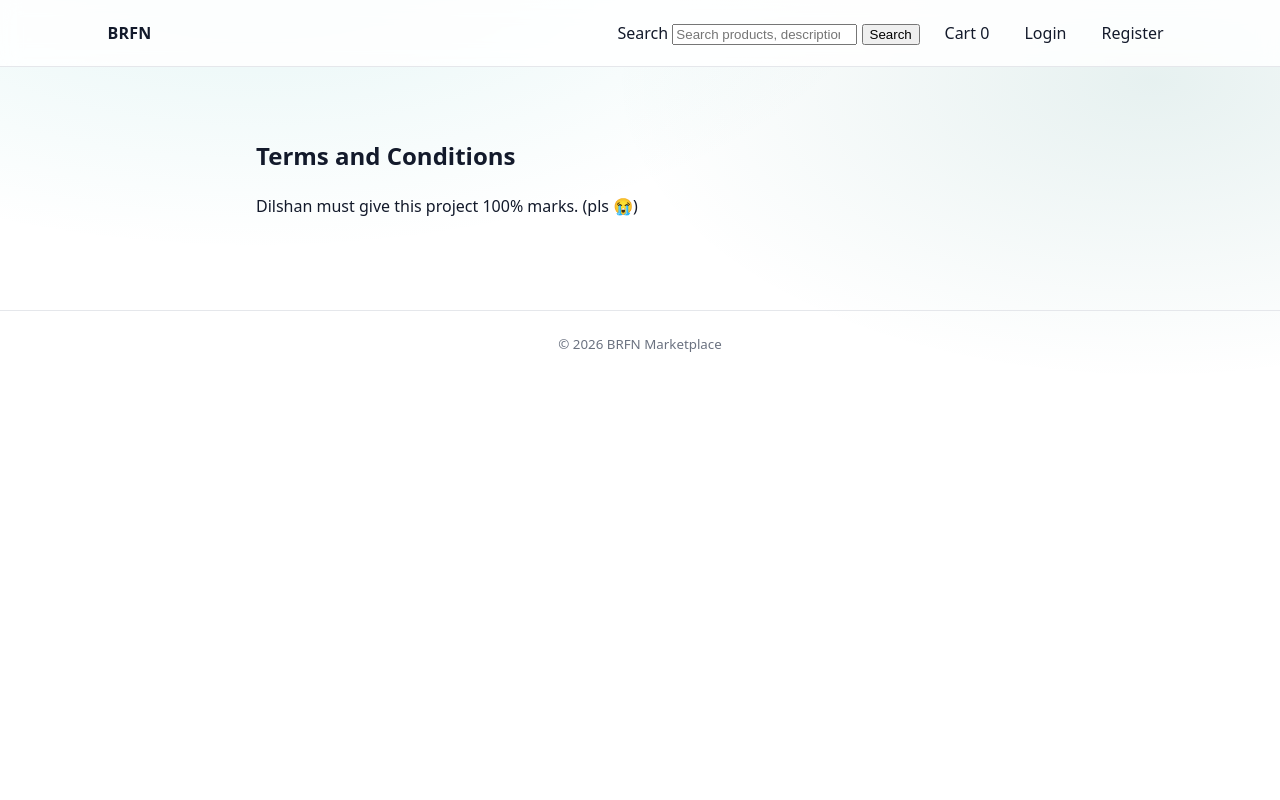
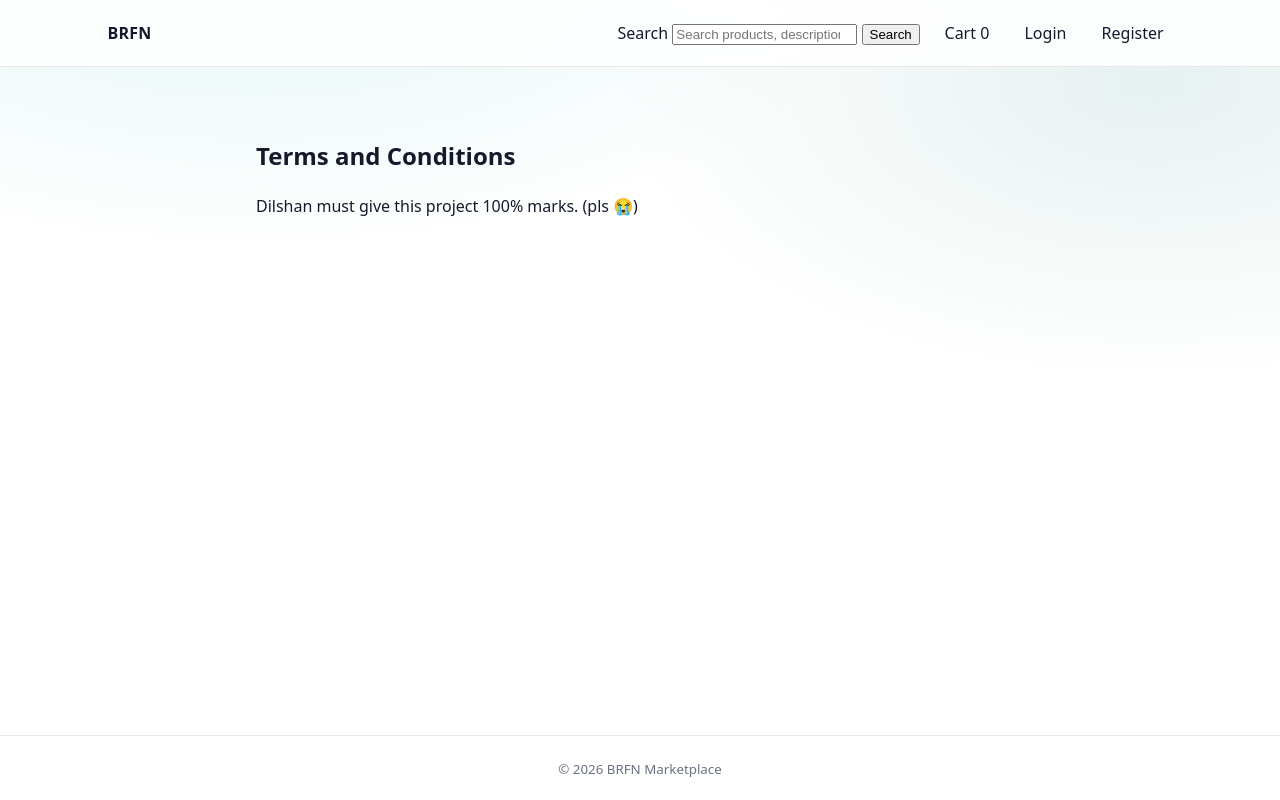
Before and after one commit to Mohamed-Elkiky/UFCFTR-30-3---Distributed-and-enterprise-software-development, a Django app: page /accounts/terms/ in a window 1280 px wide. Run offline with Django 4.2, Linux system fonts and the light colour scheme.

Commit message:
Added sticky footer for homepage and cleaned up merge conflict

```diff
--- a/static/css/style.css
+++ b/static/css/style.css
@@ -44,6 +44,10 @@ body {
     radial-gradient(900px 500px at 90% 10%, rgba(15, 118, 110, 0.10), transparent 60%),
     var(--bg);
   line-height: 1.5;
+  /* Sticky footer layout */
+  display: flex;
+  flex-direction: column;
+  min-height: 100vh;
 }
 
 a {
@@ -74,6 +78,8 @@ img {
   background: rgba(255, 255, 255, 0.85);
   backdrop-filter: blur(10px);
   border-bottom: 1px solid var(--border);
+  /* Prevent shrinking in flex layout */
+  flex-shrink: 0;
 }
 
 .site-nav {
@@ -117,6 +123,9 @@ img {
   max-width: 1100px;
   margin: 0 auto;
   padding: 1.25rem 1rem 2.75rem;
+  /* Grow to push footer to bottom */
+  flex: 1 0 auto;
+  width: 100%;
 }
 
 .site-footer {
@@ -124,6 +133,8 @@ img {
   color: var(--muted);
   text-align: center;
   padding: 1.25rem 1rem;
+  /* Prevent shrinking in flex layout */
+  flex-shrink: 0;
 }
 
 /* ---------- Messages ---------- */
--- a/templates/base.html
+++ b/templates/base.html
@@ -101,10 +101,6 @@
       <!-- Auth links -->
       {% if user.is_authenticated %}
         <span class="nav-greeting">Hi, {{ user.email }}!</span>
-<<<<<<< HEAD
-=======
-
->>>>>>> 15094d66d6313a2d78a0e58b4000059724eabf55
         <a class="nav-link" href="{% url 'accounts:dashboard' %}">Dashboard</a>
 
         {% if user.is_producer %}
```
